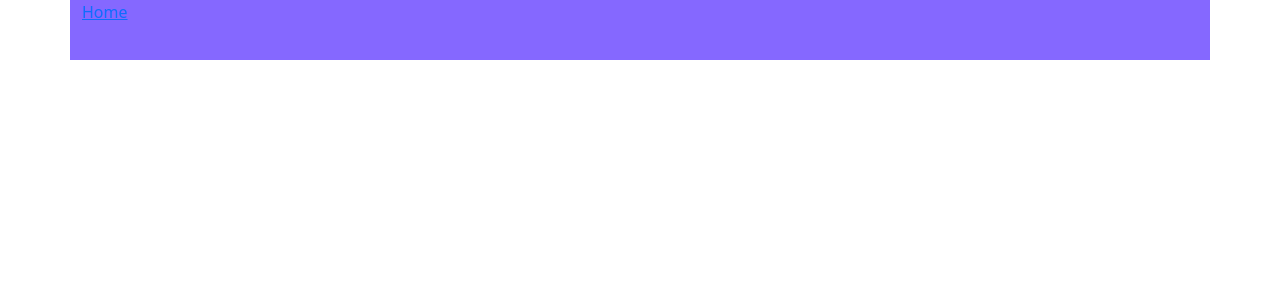
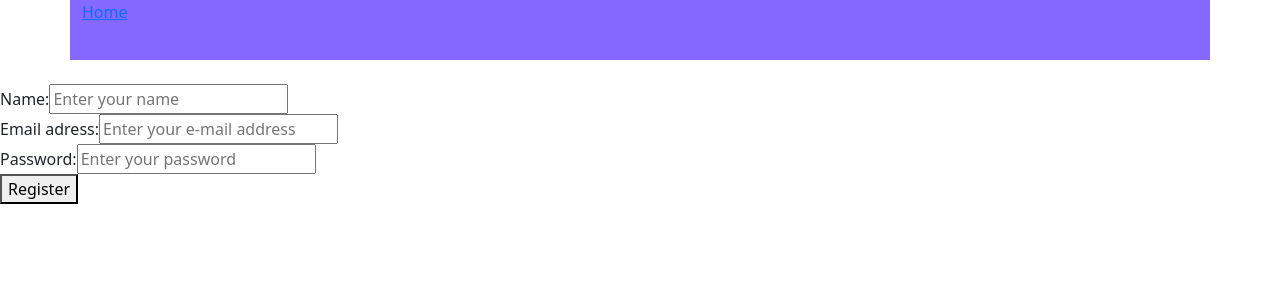
Before and after one commit to Aggio98/bandb-FE, a React (Create React App) app: page /account/register in a window 1280 px wide. Before the commit this address had no page. Shown: the top 300 px of the page. Built offline with nearby package versions, Linux system fonts and the light colour scheme; the HTML template or start-up script is replaced by a standard one.

Commit message:
added login and register to front-end

```diff
--- a/src/App.js
+++ b/src/App.js
@@ -1,5 +1,5 @@
 import { Route, Routes } from "react-router-dom";
-import { HomePage, DetailsPage, ShopPage } from "./pages";
+import { HomePage, DetailsPage, ShopPage, Login, Register } from "./pages";
 import { NavBar } from "./components";
 import "bootstrap/dist/css/bootstrap.min.css";
 
@@ -11,6 +11,8 @@ function App() {
 				<Route path="/" element={<HomePage />}></Route>
 				<Route path="/shop" element={<ShopPage />}></Route>
 				<Route path="/details/:id" element={<DetailsPage />}></Route>
+				<Route path="/account/register" element={<Register />}></Route>
+				<Route path="/account/login" element={<Login />}></Route>
 			</Routes>
 		</div>
 	);
--- /dev/null
+++ b/src/components/Account/index.js
@@ -0,0 +1,40 @@
+import { NavLink } from "react-router-dom";
+import "./styles.css";
+import Button from "react-bootstrap/Button";
+import ButtonGroup from "react-bootstrap/ButtonGroup";
+import ButtonToolbar from "react-bootstrap/ButtonToolbar";
+
+const Account = () => {
+	return (
+		<div>
+			<ButtonToolbar aria-label="Toolbar with button groups">
+				<ButtonGroup className="me-2" aria-label="First group">
+					<Button
+						style={{
+							color: "#00005c",
+							backgroundColor: "white",
+							margin: "5%",
+							boxShadow: "5px 5px 3px rgba(46, 46, 46, 0.62)",
+						}}
+					>
+						<NavLink to="/account/login">Login</NavLink>
+					</Button>
+				</ButtonGroup>
+				<ButtonGroup className="me-2" aria-label="Second group">
+					<Button
+						style={{
+							color: "#00005c",
+							backgroundColor: "white",
+							margin: "5%",
+							boxShadow: "5px 5px 3px rgba(46, 46, 46, 0.62)",
+						}}
+					>
+						<NavLink to="/account/register">Register</NavLink>
+					</Button>
+				</ButtonGroup>
+			</ButtonToolbar>
+		</div>
+	);
+};
+
+export { Account };
--- /dev/null
+++ b/src/components/Account/styles.css
@@ -0,0 +1,4 @@
+.btn-custom {
+	background-color: white;
+	color: black;
+}
--- a/src/components/index.js
+++ b/src/components/index.js
@@ -1 +1,4 @@
 export * from "./NavBar";
+export * from "./Account";
+export * from "./ProductCard";
+export * from "./ProductDetail";
--- a/src/pages/HomePage/index.js
+++ b/src/pages/HomePage/index.js
@@ -1,11 +1,14 @@
 import React from "react";
+import { Account } from "../../components/Account";
+import "./styles.css";
 
 const HomePage = () => {
-  return (
-    <div>
-      <h1>Home</h1>
-    </div>
-  );
+	return (
+		<div className="home">
+			<h1>Home</h1>
+			<Account />
+		</div>
+	);
 };
 
 export { HomePage };
--- /dev/null
+++ b/src/pages/Login/index.js
@@ -0,0 +1,50 @@
+import { useState } from "react";
+import "./styles.css";
+
+const Login = () => {
+	const [text, setText] = useState("");
+	const [password, setPassword] = useState("");
+	const onFormSubmit = (e) => {
+		e.preventDefault();
+		console.log(e.target.username.value);
+		console.log(e.target.password.value);
+		setPassword("");
+		setText("");
+		// send state to server with e.g. `window.fetch`
+	};
+
+	return (
+		<div>
+			<br />
+			<form onSubmit={onFormSubmit}>
+				<label htmlFor="username">Email adress: </label>
+				<input
+					type="text"
+					value={text}
+					name="username"
+					placeholder="Enter your e-mail address"
+					onChange={(event) => {
+						setText(event.target.value);
+					}}
+				/>
+				<br />
+				<label htmlFor="password">Password: </label>
+				<input
+					type="text"
+					value={password}
+					name="password"
+					placeholder="Enter your password"
+					onChange={(event) => {
+						setPassword(event.target.value);
+					}}
+				/>
+
+				<br></br>
+				{/* <p> Characters : {text.length}</p> */}
+				<button type="submit">Login</button>
+			</form>
+		</div>
+	);
+};
+
+export { Login };
--- /dev/null
+++ b/src/pages/Register/index.js
@@ -0,0 +1,78 @@
+import { useState } from "react";
+import "./styles.css";
+const axios = require("axios");
+
+const Register = () => {
+	const [email, setEmail] = useState("");
+	const [password, setPassword] = useState("");
+	const [name, setName] = useState("");
+	const onFormSubmit = (e) => {
+		e.preventDefault();
+		console.log(e.target.username.value);
+		console.log(e.target.password.value);
+		console.log(e.target.name.value);
+		const createUser = async () => {
+			try {
+				const response = await axios.post(
+					"http://localhost:4000/account/register",
+					{
+						name: e.target.name.value,
+						email: e.target.username.value,
+						password: e.target.password.value,
+					}
+				);
+				console.log(response.data);
+			} catch (error) {
+				console.log("Something is wrong", error);
+			}
+		};
+		createUser();
+		// send state to server with e.g. `window.fetch`
+	};
+
+	return (
+		<div>
+			<br />
+			<form onSubmit={onFormSubmit}>
+				<label htmlFor="name">Name: </label>
+				<input
+					type="text"
+					value={name}
+					name="name"
+					placeholder="Enter your name"
+					onChange={(event) => {
+						setName(event.target.value);
+					}}
+				/>
+				<br />
+				<label htmlFor="username">Email adress: </label>
+				<input
+					type="text"
+					value={email}
+					name="username"
+					placeholder="Enter your e-mail address"
+					onChange={(event) => {
+						setEmail(event.target.value);
+					}}
+				/>
+				<br />
+				<label htmlFor="password">Password: </label>
+				<input
+					type="text"
+					value={password}
+					name="password"
+					placeholder="Enter your password"
+					onChange={(event) => {
+						setPassword(event.target.value);
+					}}
+				/>
+
+				<br></br>
+				{/* <p> Characters : {text.length}</p> */}
+				<button type="submit">Register</button>
+			</form>
+		</div>
+	);
+};
+
+export { Register };
--- a/src/pages/index.js
+++ b/src/pages/index.js
@@ -1,3 +1,5 @@
 export * from "./DetailsPage";
 export * from "./HomePage";
 export * from "./ShopPage";
+export * from "./Login";
+export * from "./Register";
```
Also changed, not shown: src/pages/Login/styles.css (added), src/pages/Register/styles.css (added).
